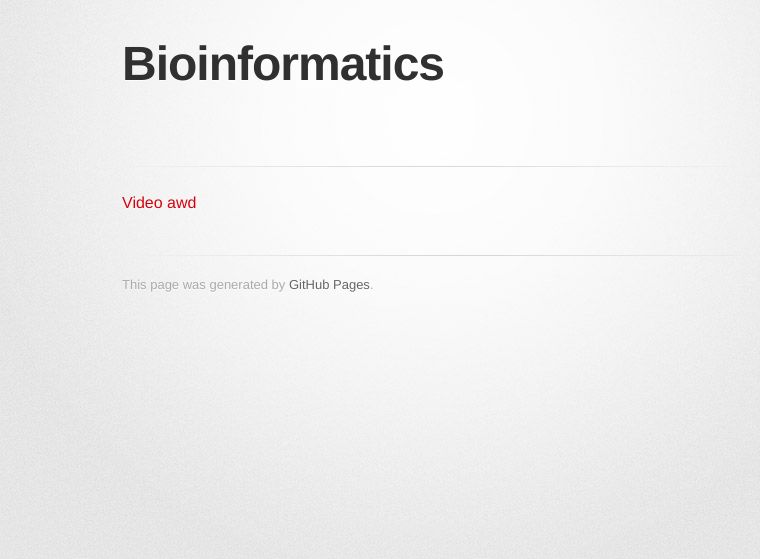
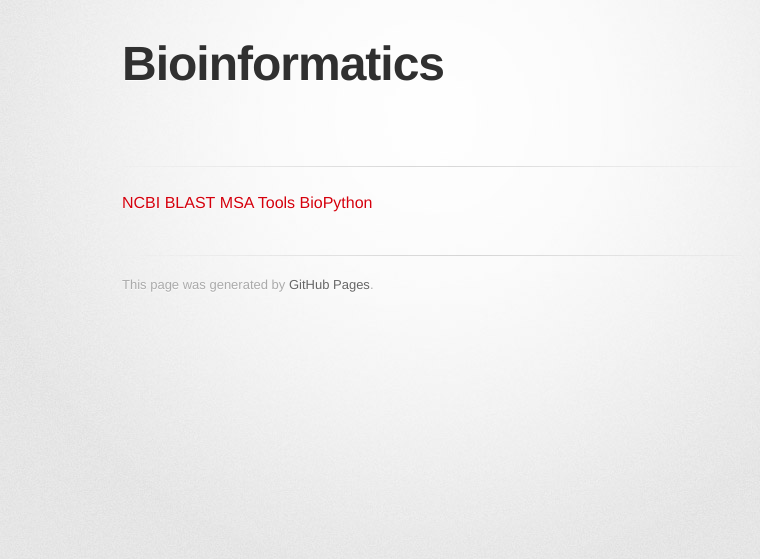
Before and after one commit to Charles765/Charles765.github.io, a Jekyll site: the page built from index.md, in a window 1280 px wide. Shown: the top 559 px of the page, without its empty margins (208-968 px from the left). Built offline with Jekyll 4.4.1, drawn with Linux system fonts in a browser that asks for light colours; some web fonts are replaced; the repository's description, which GitHub fills in, is left out.

Commit message:
added website links for sequence alignments

```diff
--- a/index.md
+++ b/index.md
@@ -1,5 +1,6 @@
 ---
 layout: default
 ---
-[Video](https://youtu.be/eyUBVVjneLA)
-[awd](https://google.com)
+[NCBI BLAST](https://blast.ncbi.nlm.nih.gov/Blast.cgi)
+[MSA Tools](https://www.ebi.ac.uk/Tools/msa/)
+[BioPython](https://biopython.readthedocs.io/en/latest/Tutorial/chapter_align.html#alignment-tools)
```
